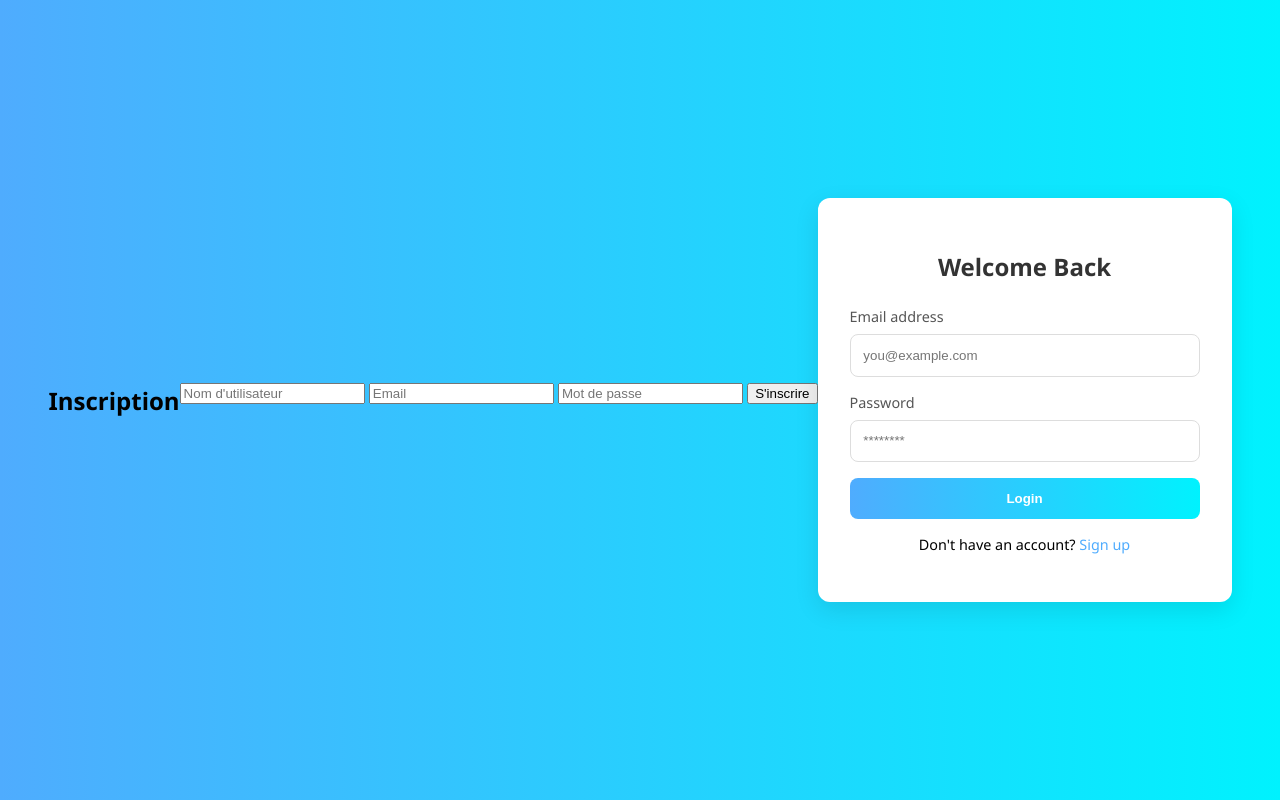
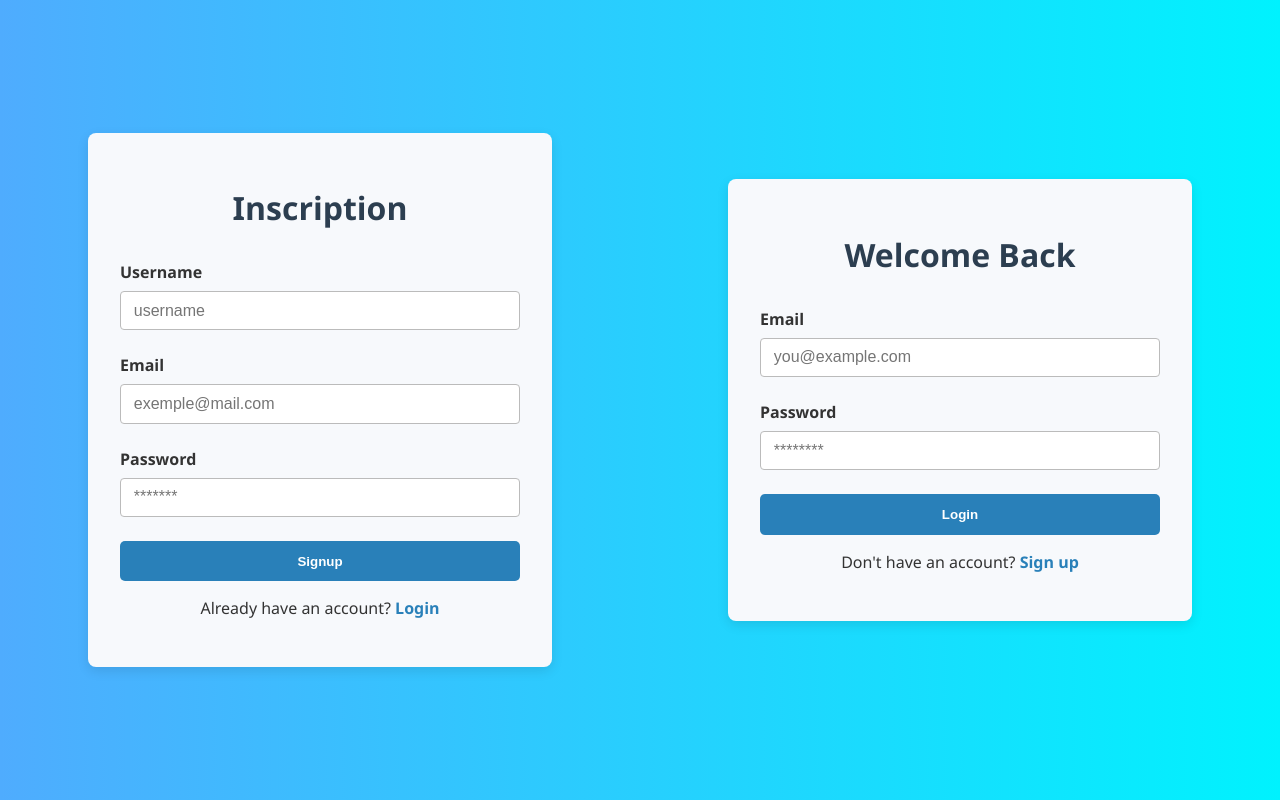
Before and after one commit to Deodat2/Todo_List, a PHP site: page /register in a window 1280 px wide. Run offline with PHP 8.4, Linux system fonts and the light colour scheme.

Commit message:
feat(auth) : register page done.

```diff
--- a/public/css/styles.css
+++ b/public/css/styles.css
@@ -8,78 +8,80 @@ body {
     margin: 0;
 }
 
-.login-container {
-    background: white;
+.auth-container {
+    width: 400px;
+    margin: 4rem auto;
     padding: 2rem;
-    border-radius: 12px;
-    box-shadow: 0 8px 25px rgba(0, 0, 0, 0.1);
-    width: 350px;
+    border-radius: 8px;
+    background-color: #f7f9fc;
+    box-shadow: 0 4px 12px rgba(0,0,0,0.1);
+    font-family: 'Segoe UI', Tahoma, Geneva, Verdana, sans-serif;
+    color: #333;
     animation: fadeIn 0.4s ease-in-out;
-}
-
-.login-container h2 {
-    text-align: center;
-    margin-bottom: 1.5rem;
-    color: #333;
-}
-
-.form-group {
-    margin-bottom: 1rem;
-}
-
-.form-group label {
-    display: block;
-    font-size: 0.9rem;
-    color: #555;
-    margin-bottom: 0.5rem;
-}
-
-.form-group input {
-    width: 100%;
-    padding: 0.8rem;
-    border: 1px solid #ddd;
-    border-radius: 8px;
-    outline: none;
-    transition: 0.3s;
-}
-
-.form-group input:focus {
-    border-color: #4facfe;
-    box-shadow: 0 0 8px rgba(79, 172, 254, 0.3);
-}
-
-.btn {
-    width: 100%;
-    padding: 0.8rem;
-    background: linear-gradient(to right, #4facfe, #00f2fe);
-    border: none;
-    border-radius: 8px;
-    color: white;
-    font-weight: bold;
-    cursor: pointer;
-    transition: 0.3s;
-}
-
-.btn:hover {
-    opacity: 0.9;
-}
-
-.register-link {
-    text-align: center;
-    margin-top: 1rem;
-    font-size: 0.9rem;
-}
-
-.register-link a {
-    color: #4facfe;
-    text-decoration: none;
-}
-
-.register-link a:hover {
-    text-decoration: underline;
 }
 
 @keyframes fadeIn {
     from { opacity: 0; transform: translateY(-20px); }
     to { opacity: 1; transform: translateY(0); }
 }
+
+.auth-container h1 {
+    text-align: center;
+    margin-bottom: 2rem;
+    font-weight: 700;
+    color: #2c3e50;
+}
+
+.auth-form {
+    display: flex;
+    flex-direction: column;
+}
+
+.auth-form label {
+    margin-bottom: 0.5rem;
+    font-weight: 600;
+}
+
+.auth-form input {
+    padding: 0.6rem 0.8rem;
+    margin-bottom: 1.5rem;
+    border: 1px solid #bbb;
+    border-radius: 4px;
+    font-size: 1rem;
+    transition: border-color 0.3s;
+}
+
+.auth-form input:focus {
+    border-color: #2980b9;
+    outline: none;
+}
+
+.auth-form button {
+    padding: 0.8rem;
+    background-color: #2980b9;
+    color: white;
+    border: none;
+    border-radius: 5px;
+    font-weight: 700;
+    cursor: pointer;
+    transition: background-color 0.3s;
+}
+
+.auth-form button:hover {
+    background-color: #1f6391;
+}
+
+.auth-footer {
+    margin-top: 1rem;
+    text-align: center;
+}
+
+.auth-footer a {
+    color: #2980b9;
+    text-decoration: none;
+    font-weight: 600;
+}
+
+.auth-footer a:hover {
+    text-decoration: underline;
+}
--- a/src/View/auth/login.php
+++ b/src/View/auth/login.php
@@ -6,34 +6,38 @@ if (session_status() === PHP_SESSION_NONE) {
 ?>
 <!DOCTYPE html>
 <html lang="en">
+
     <head>
         <meta charset="UTF-8" />
         <meta name="viewport" content="width=device-width, initial-scale=1" />
         <title>Login - Todo List</title>
         <link rel="stylesheet" href="/css/styles.css" />
     </head>
+
     <body>
 
-<div class="login-container">
-    <h2>Welcome Back</h2>
-    <form method="POST" action="/?page=login">
-        <div class="form-group">
-            <label for="email">Email address</label>
+        <main class="auth-container">
+
+            <h1>Welcome Back</h1>
+
+            <form method="POST" action="/?page=login" class="auth-form">
+
+                <label for="email">Email</label>
                 <input type="email" id="email" name="email" placeholder="you@example.com" required />
-        </div>
 
-        <div class="form-group">
                 <label for="password">Password</label>
                 <input type="password" id="password" name="password" placeholder="********" required />
-        </div>
 
-        <button type="submit" class="btn">Login</button>
+                <button type="submit">Login</button>
 
-        <div class="register-link">
+            </form>
+
+            <p class="auth-footer">
                 Don't have an account? <a href="/?page=register">Sign up</a>
-        </div>
-    </form>
-</div>
+            </p>
+
+        </main>
 
     </body>
+
 </html>
--- a/src/View/auth/register.php
+++ b/src/View/auth/register.php
@@ -1,7 +1,36 @@
-<h2>Inscription</h2>
-<form method="POST" action="/register">
-    <input type="text" name="username" placeholder="Nom d'utilisateur" required />
-    <input type="email" name="email" placeholder="Email" required />
-    <input type="password" name="password" placeholder="Mot de passe" required />
-    <button type="submit">S'inscrire</button>
-</form>
+<!DOCTYPE html>
+<html lang="en">
+
+    <head>
+        <meta charset="UTF-8" />
+        <meta name="viewport" content="width=device-width, initial-scale=1" />
+        <title>Inscription - Todo List</title>
+        <link rel="stylesheet" href="/css/styles.css" />
+    </head>
+
+    <body>
+        <main class="auth-container">
+
+            <h1>Inscription</h1>
+
+            <form action="/?page=register" method="POST" class="auth-form">
+
+                <label for="username">Username</label>
+                <input type="text" id="username" name="username" required placeholder="username" />
+
+                <label for="email">Email</label>
+                <input type="email" id="email" name="email" required placeholder="exemple@mail.com" />
+
+                <label for="password">Password</label>
+                <input type="password" id="password" name="password" required placeholder="*******" />
+
+                <button type="submit">Signup</button>
+
+            </form>
+
+            <p class="auth-footer">
+                Already have an account? <a href="/?page=login">Login</a>
+            </p>
+        </main>
+    </body>
+</html>
```
Lines whose indentation alone changed are shown as unchanged.
